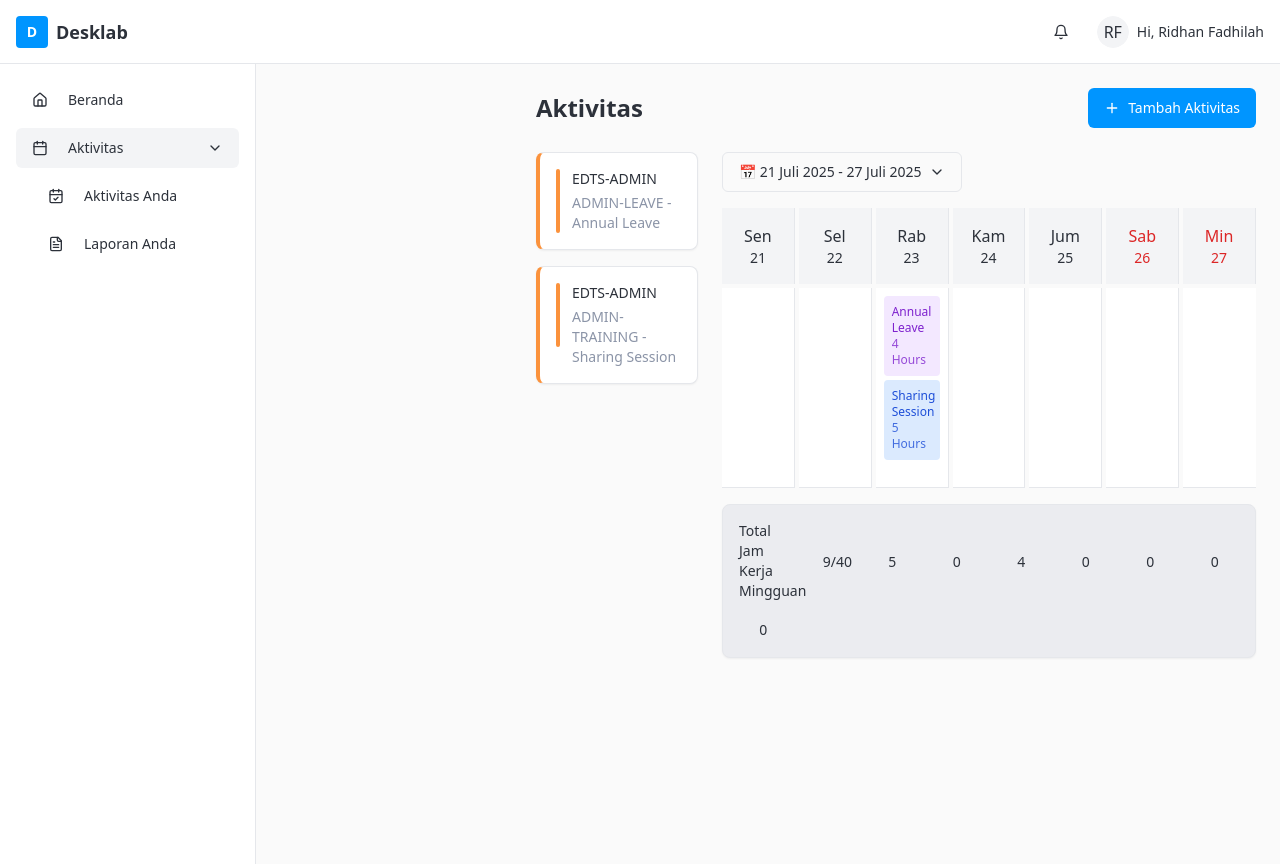
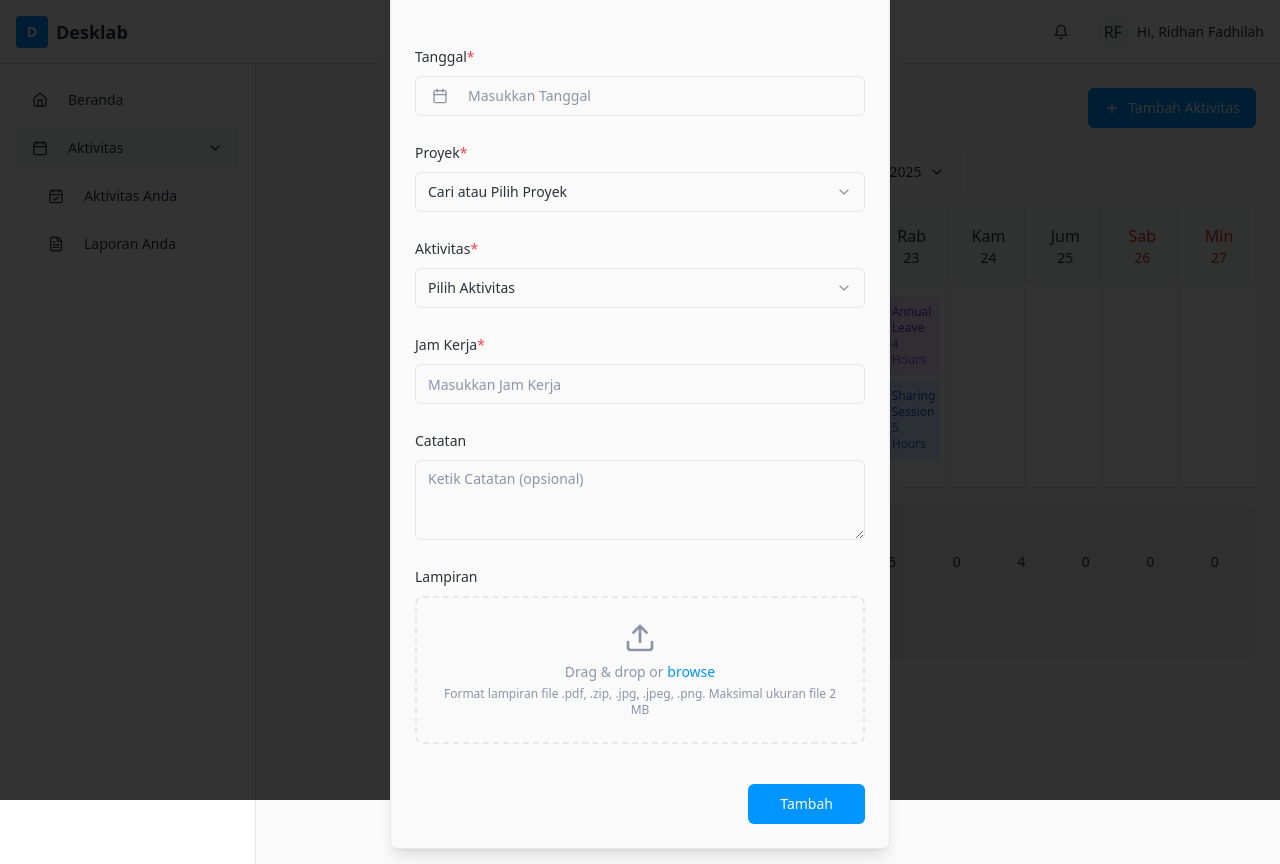
Before and after one commit to hightechif/desklab-web-taurus, a React (Vite) app: page / in a window 1280 px wide. Both pictures are taken after a click on the button "Tambah Aktivitas". Built offline with nearby package versions, Linux system fonts and the light colour scheme.

Commit message:
Add activity modal
Implement the "Add Activity" modal functionality as shown in the image. This includes the form fields for date, project, activity, work hours, notes, and attachments, along with the "Tambah" button.

```diff
--- a/package.json
+++ b/package.json
@@ -43,7 +43,7 @@
     "class-variance-authority": "^0.7.1",
     "clsx": "^2.1.1",
     "cmdk": "^1.0.0",
-    "date-fns": "^3.6.0",
+    "date-fns": "^4.1.0",
     "embla-carousel-react": "^8.3.0",
     "input-otp": "^1.2.4",
     "lucide-react": "^0.462.0",
--- /dev/null
+++ b/src/components/AddActivityModal.tsx
@@ -0,0 +1,173 @@
+import { useState } from "react";
+import { CalendarIcon, X, Upload } from "lucide-react";
+import { format } from "date-fns";
+import { cn } from "@/lib/utils";
+import { Button } from "@/components/ui/button";
+import { Calendar } from "@/components/ui/calendar";
+import { Dialog, DialogContent, DialogHeader, DialogTitle } from "@/components/ui/dialog";
+import { Input } from "@/components/ui/input";
+import { Label } from "@/components/ui/label";
+import { Popover, PopoverContent, PopoverTrigger } from "@/components/ui/popover";
+import { Select, SelectContent, SelectItem, SelectTrigger, SelectValue } from "@/components/ui/select";
+import { Textarea } from "@/components/ui/textarea";
+
+interface AddActivityModalProps {
+  open: boolean;
+  onOpenChange: (open: boolean) => void;
+}
+
+export const AddActivityModal = ({ open, onOpenChange }: AddActivityModalProps) => {
+  const [date, setDate] = useState<Date>();
+  const [selectedProject, setSelectedProject] = useState("");
+  const [selectedActivity, setSelectedActivity] = useState("");
+  const [workingHours, setWorkingHours] = useState("");
+  const [notes, setNotes] = useState("");
+
+  const handleSubmit = (e: React.FormEvent) => {
+    e.preventDefault();
+    // Handle form submission here
+    console.log({
+      date,
+      project: selectedProject,
+      activity: selectedActivity,
+      workingHours,
+      notes
+    });
+    onOpenChange(false);
+  };
+
+  return (
+    <Dialog open={open} onOpenChange={onOpenChange}>
+      <DialogContent className="sm:max-w-[500px] p-0">
+        <DialogHeader className="p-6 pb-0">
+          <DialogTitle className="text-xl font-semibold text-primary">
+            Tambah Aktivitas
+          </DialogTitle>
+        </DialogHeader>
+
+        <form onSubmit={handleSubmit} className="p-6 space-y-6">
+          {/* Date Field */}
+          <div className="space-y-2">
+            <Label htmlFor="date" className="text-sm font-medium">
+              Tanggal<span className="text-red-500">*</span>
+            </Label>
+            <Popover>
+              <PopoverTrigger asChild>
+                <Button
+                  variant="outline"
+                  className={cn(
+                    "w-full justify-start text-left font-normal",
+                    !date && "text-muted-foreground"
+                  )}
+                >
+                  <CalendarIcon className="mr-3 h-4 w-4" />
+                  {date ? format(date, "dd/MM/yyyy") : "Masukkan Tanggal"}
+                </Button>
+              </PopoverTrigger>
+              <PopoverContent className="w-auto p-0" align="start">
+                <Calendar
+                  mode="single"
+                  selected={date}
+                  onSelect={setDate}
+                  initialFocus
+                  className="pointer-events-auto"
+                />
+              </PopoverContent>
+            </Popover>
+          </div>
+
+          {/* Project Field */}
+          <div className="space-y-2">
+            <Label htmlFor="project" className="text-sm font-medium">
+              Proyek<span className="text-red-500">*</span>
+            </Label>
+            <Select value={selectedProject} onValueChange={setSelectedProject}>
+              <SelectTrigger className="w-full">
+                <SelectValue placeholder="Cari atau Pilih Proyek" />
+              </SelectTrigger>
+              <SelectContent className="bg-popover">
+                <SelectItem value="edts-admin">EDTS-ADMIN</SelectItem>
+                <SelectItem value="edts-training">EDTS-TRAINING</SelectItem>
+                <SelectItem value="edts-development">EDTS-DEVELOPMENT</SelectItem>
+              </SelectContent>
+            </Select>
+          </div>
+
+          {/* Activity Field */}
+          <div className="space-y-2">
+            <Label htmlFor="activity" className="text-sm font-medium">
+              Aktivitas<span className="text-red-500">*</span>
+            </Label>
+            <Select value={selectedActivity} onValueChange={setSelectedActivity}>
+              <SelectTrigger className="w-full">
+                <SelectValue placeholder="Pilih Aktivitas" />
+              </SelectTrigger>
+              <SelectContent className="bg-popover">
+                <SelectItem value="annual-leave">Annual Leave</SelectItem>
+                <SelectItem value="training">Training</SelectItem>
+                <SelectItem value="sharing-session">Sharing Session</SelectItem>
+                <SelectItem value="development">Development</SelectItem>
+                <SelectItem value="meeting">Meeting</SelectItem>
+              </SelectContent>
+            </Select>
+          </div>
+
+          {/* Working Hours Field */}
+          <div className="space-y-2">
+            <Label htmlFor="hours" className="text-sm font-medium">
+              Jam Kerja<span className="text-red-500">*</span>
+            </Label>
+            <Input
+              id="hours"
+              type="number"
+              placeholder="Masukkan Jam Kerja"
+              value={workingHours}
+              onChange={(e) => setWorkingHours(e.target.value)}
+              min="0"
+              max="24"
+              step="0.5"
+            />
+          </div>
+
+          {/* Notes Field */}
+          <div className="space-y-2">
+            <Label htmlFor="notes" className="text-sm font-medium">
+              Catatan
+            </Label>
+            <Textarea
+              id="notes"
+              placeholder="Ketik Catatan (opsional)"
+              value={notes}
+              onChange={(e) => setNotes(e.target.value)}
+              rows={3}
+            />
+          </div>
+
+          {/* File Upload Field */}
+          <div className="space-y-2">
+            <Label className="text-sm font-medium">Lampiran</Label>
+            <div className="border-2 border-dashed border-border rounded-lg p-6 text-center hover:bg-muted/50 transition-colors">
+              <Upload className="mx-auto h-8 w-8 text-muted-foreground mb-2" />
+              <p className="text-sm text-muted-foreground">
+                Drag & drop or{" "}
+                <button type="button" className="text-primary hover:underline">
+                  browse
+                </button>
+              </p>
+              <p className="text-xs text-muted-foreground mt-1">
+                Format lampiran file .pdf, .zip, .jpg, .jpeg, .png. Maksimal ukuran file 2 MB
+              </p>
+            </div>
+          </div>
+
+          {/* Submit Button */}
+          <div className="flex justify-end pt-4">
+            <Button type="submit" className="px-8">
+              Tambah
+            </Button>
+          </div>
+        </form>
+      </DialogContent>
+    </Dialog>
+  );
+};
--- a/src/pages/Activities.tsx
+++ b/src/pages/Activities.tsx
@@ -1,15 +1,19 @@
+import { useState } from "react";
 import { Plus } from "lucide-react";
 import { Button } from "@/components/ui/button";
 import { ActivityCard } from "@/components/ActivityCard";
 import { CalendarWeekView } from "@/components/CalendarWeekView";
+import { AddActivityModal } from "@/components/AddActivityModal";
 
 export const Activities = () => {
+  const [isModalOpen, setIsModalOpen] = useState(false);
   return (
+    <>
       <div className="space-y-6">
         {/* Header */}
         <div className="flex items-center justify-between">
           <h1 className="text-2xl font-bold">Aktivitas</h1>
-        <Button className="gap-2">
+          <Button className="gap-2" onClick={() => setIsModalOpen(true)}>
             <Plus className="h-4 w-4" />
             Tambah Aktivitas
           </Button>
@@ -36,5 +40,12 @@ export const Activities = () => {
           </div>
         </div>
       </div>
+
+      {/* Add Activity Modal */}
+      <AddActivityModal
+        open={isModalOpen}
+        onOpenChange={setIsModalOpen}
+      />
+    </>
   );
 };
```
Also changed, not shown: 1 other file (tests, documents, lock files or other folders). Lines whose indentation alone changed are shown as unchanged.
